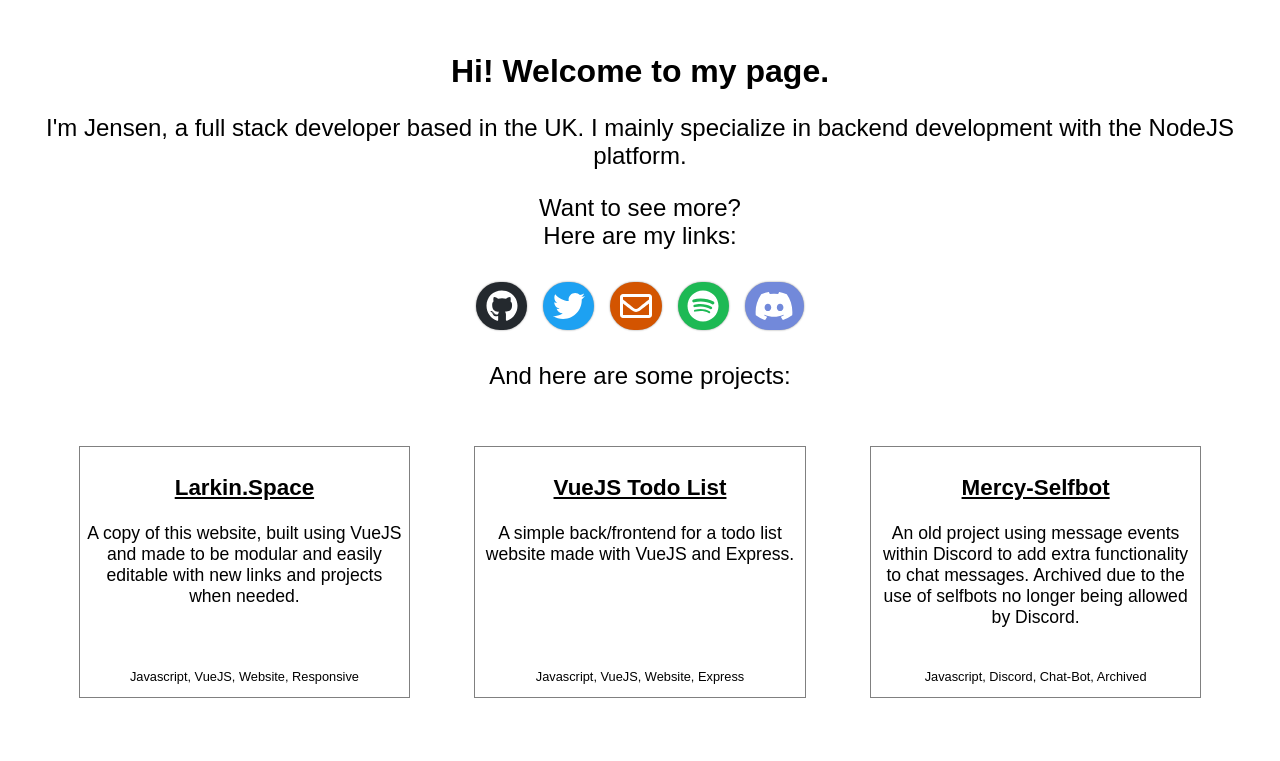
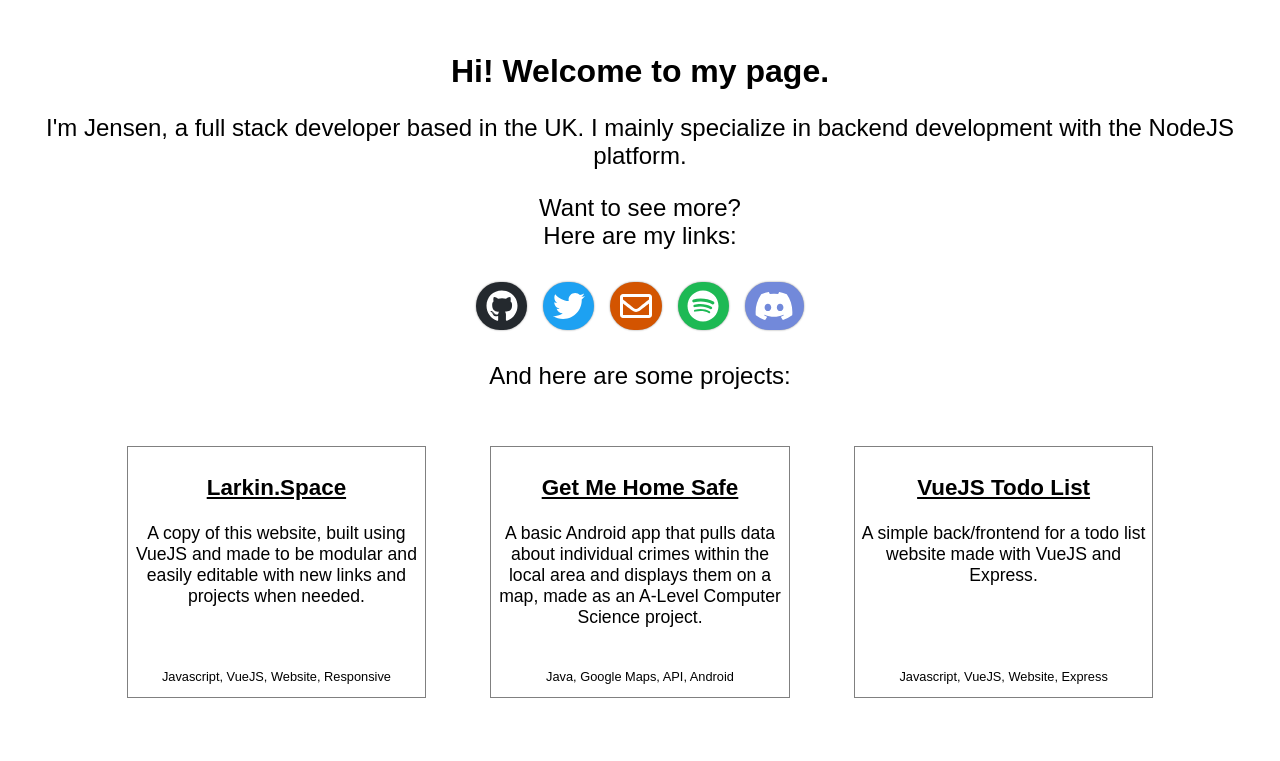
Before and after one commit to j3ns3n/larkin.space, a Vue app: page / in a window 1280 px wide. Shown: the top 761 px of the page. Built offline with nearby package versions, Linux system fonts and the light colour scheme.

Commit message:
Added new project to home screen

```diff
--- a/src/App.vue
+++ b/src/App.vue
@@ -71,6 +71,12 @@ export default {
           tags: ['Javascript', 'VueJS', 'Website', 'Responsive']
         },
         {
+          name: 'Get Me Home Safe',
+          link: 'https://github.com/j3ns3n/Get-Me-Home-Safe',
+          desc: 'A basic Android app that pulls data about individual crimes within the local area and displays them on a map, made as an A-Level Computer Science project.',
+          tags: ['Java', 'Google Maps', 'API', 'Android']
+        },
+        {
           name: 'VueJS Todo List',
           link: 'https://github.com/j3ns3n/vuejs-todo-list',
           desc: 'A simple back/frontend for a todo list website made with VueJS and Express.',
--- a/src/components/Project.vue
+++ b/src/components/Project.vue
@@ -22,7 +22,7 @@ export default {
 <style scoped>
 div {
   display: inline-block;
-  width: 20em;
+  width: 18em;
   border: 0.1em solid grey;
   padding: 0.3em;
   margin: 2em;
```
Also changed, not shown: 7 other files (tests, documents, lock files or other folders).
